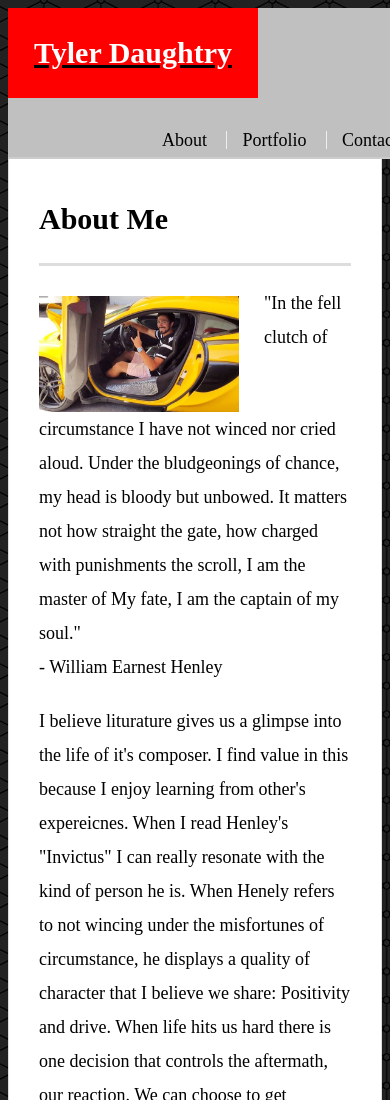
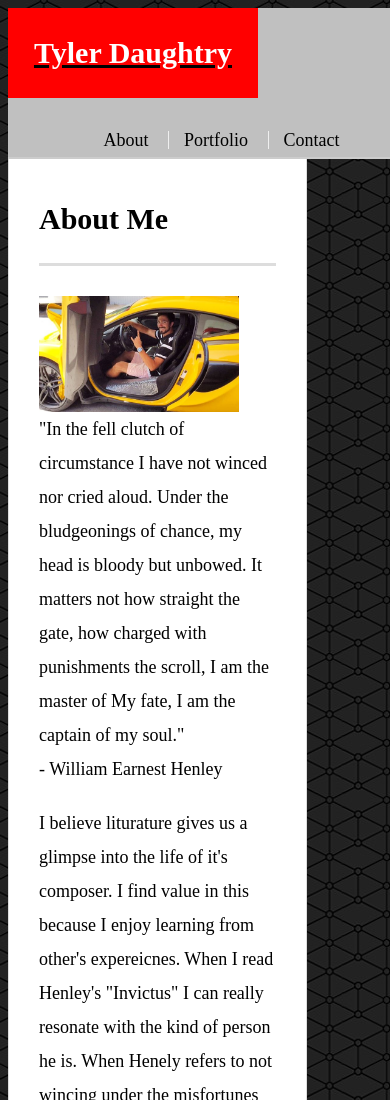
Before and after one commit to TylerD07/responsive-portfolio, a plain HTML site: page index.html in a window 390 px wide. Shown: the top 1100 px of the page. Drawn offline with Linux system fonts and the light colour scheme; a web font is replaced by a local one.

Commit message:
created media querys for 980px

```diff
--- a/assets/css/style.css
+++ b/assets/css/style.css
@@ -216,3 +216,29 @@ input[type=submit] {
 }
 
 /* Media Querys */
+
+@media only screen and (max-width: 980px){
+
+
+.main-section {
+  float: left;
+  width: 80%;
+  max-width: 960px;
+  padding: 30px;
+  margin: 0 20% 50% 0;
+  background: #fff;
+  border: 1px solid #ddd;
+}
+
+
+nav {
+  float: right;
+  margin-top: 25px;
+  margin-right: 15%;
+
+}
+
+@media only screen and (max-width: 768){
+
+
+}
```
